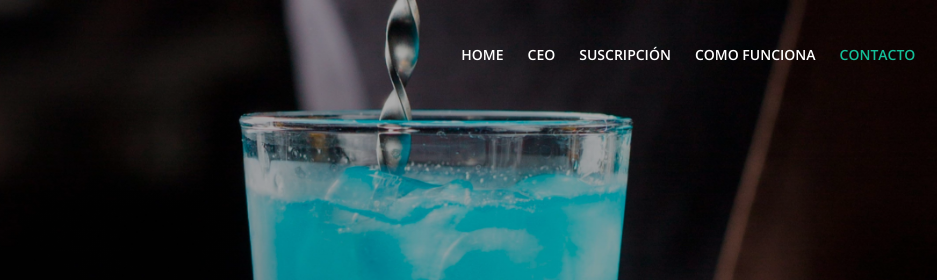
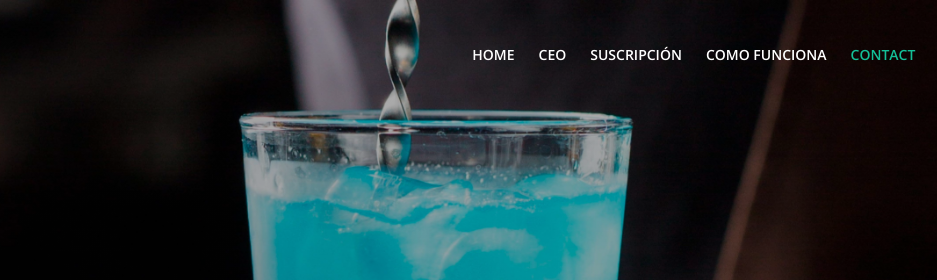
Before and after one commit to Nikito1943/BartenderCLUB, a plain HTML site: page index.html in a window 1280 px wide. Shown: the top 280 px of the page, 197-1134 px from the left. Drawn offline with nearby package versions, Linux system fonts and the light colour scheme.

Commit message:
Update index.html

```diff
--- a/index.html
+++ b/index.html
@@ -75,7 +75,7 @@
                     <a class="nav-link page-scroll">COMO FUNCIONA</a>
                 </li>
                 <li class="nav-item">
-                    <a class="nav-link page-scroll" href="#contact">CONTACTO</a>
+                    <a class="nav-link page-scroll" href="#contact">CONTACT</a>
                 </li>
 
                 <!-- Dropdown Menu -->
```
